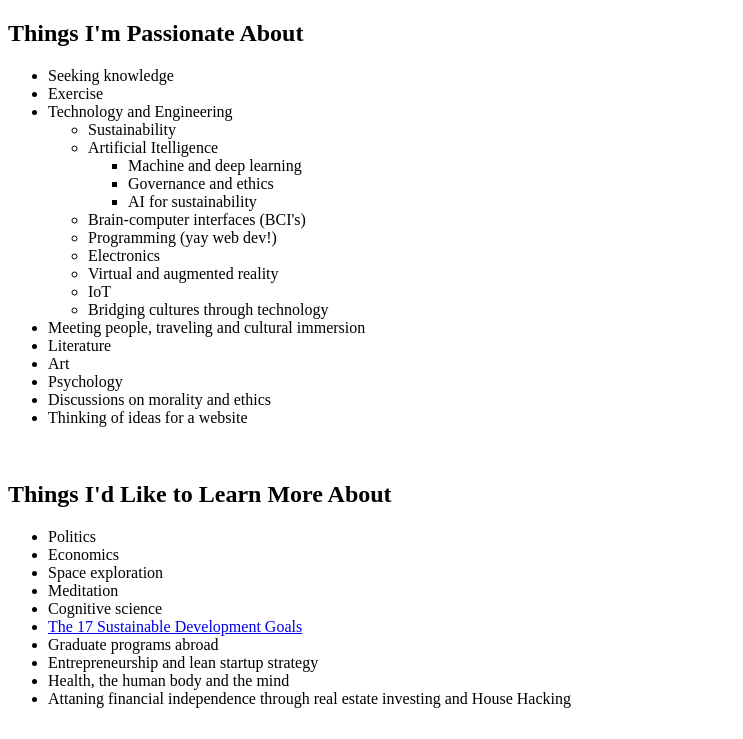
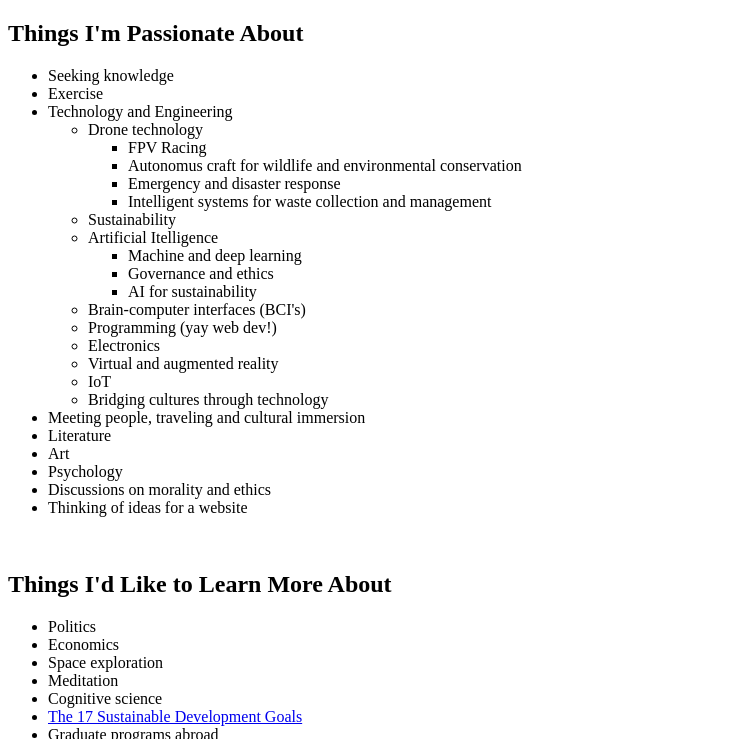
Before and after one commit to james-gannon/special-fiesta, a plain HTML site: page index.html in a window 1280 px wide. Shown: the part 61-800 px from the top of the page, without its empty margins (0-743 px from the left). Drawn offline with Linux system fonts and the light colour scheme.

Commit message:
Update index.html

```diff
--- a/index.html
+++ b/index.html
@@ -22,6 +22,13 @@
       <li>Exercise</li>
       <li>Technology and Engineering</li>
       <ul>
+        <li>Drone technology</li>
+        <ul>
+          <li>FPV Racing</li>
+          <li>Autonomus craft for wildlife and environmental conservation</li>
+          <li>Emergency and disaster response</li>
+          <li>Intelligent systems for waste collection and management</li>
+        </ul>
         <li>Sustainability</li>
         <li>Artificial Itelligence</li>
         <ul>
```
